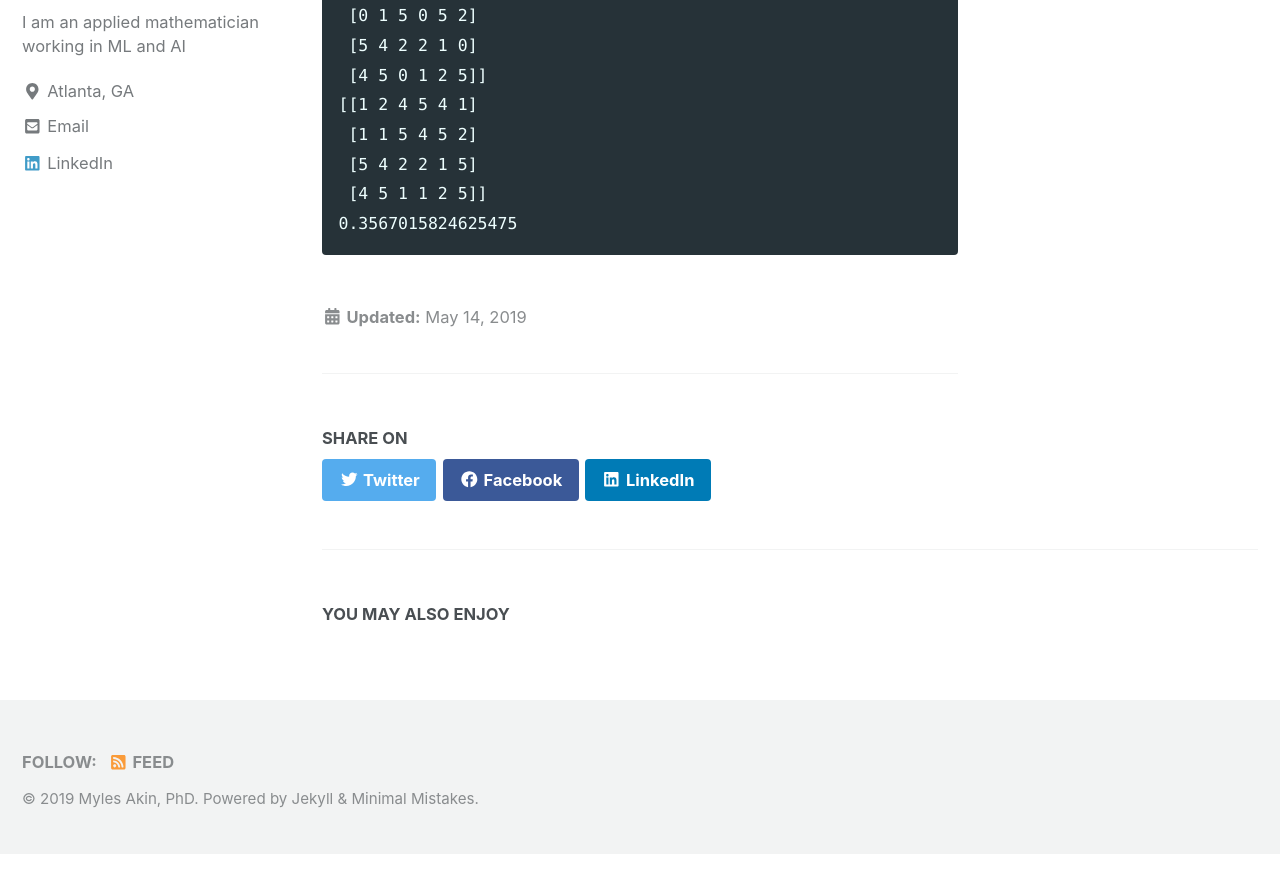
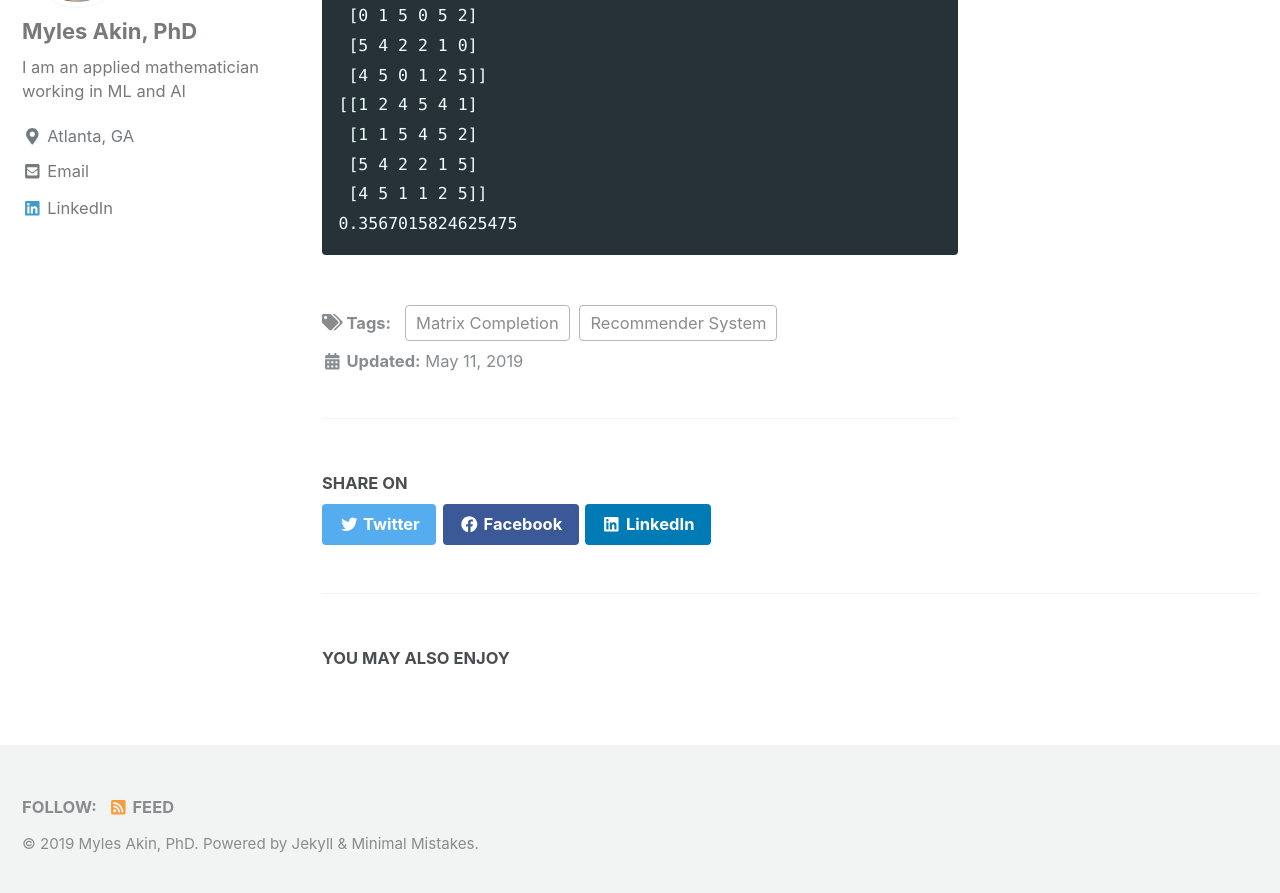
Before and after one commit to mylesakin/mylesakin.github.io, a Jekyll site: the page built from _posts/2019-05-14-MatrixCompletion.md, in a window 1280 px wide and 900 px high, scrolled down 3739 px. Shown: the top 893 px of the window. Built offline with Jekyll 4.4.1, drawn with Linux system fonts in a browser that asks for light colours; cached includes are drawn as plain includes; nearby versions of some CDN libraries; before the commit the page ends 4594 px from its top, so only the background shows below that; some of the changed text lies outside the part shown.

Commit message:
matric factor preview

````diff
--- a/_posts/2019-05-14-MatrixCompletion.md
+++ b/_posts/2019-05-14-MatrixCompletion.md
@@ -1,4 +1,10 @@
-
+---
+title: "Matrix Completion"
+date: 2019-05-11
+tags: [Matrix Completion, Recommender System]
+excerpt: "Matrix Completion for Recommender Systems"
+mathjax: "true"
+---
 
 ```python
 import numpy as np
````
